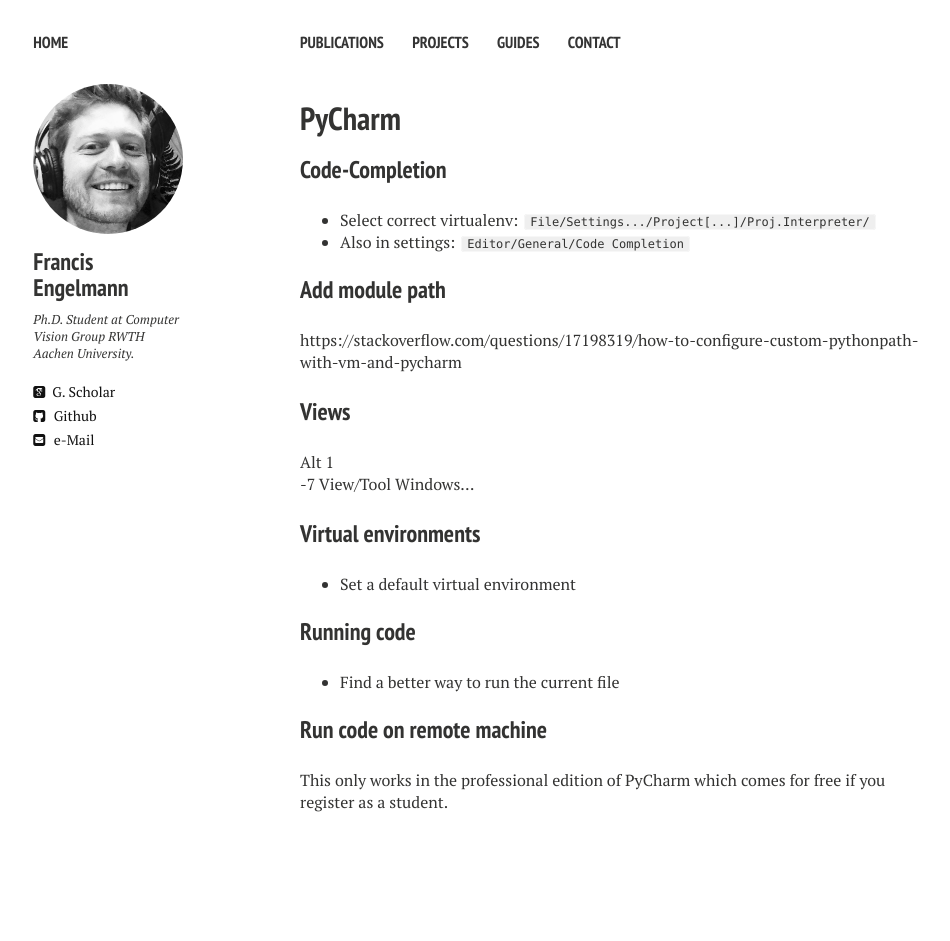
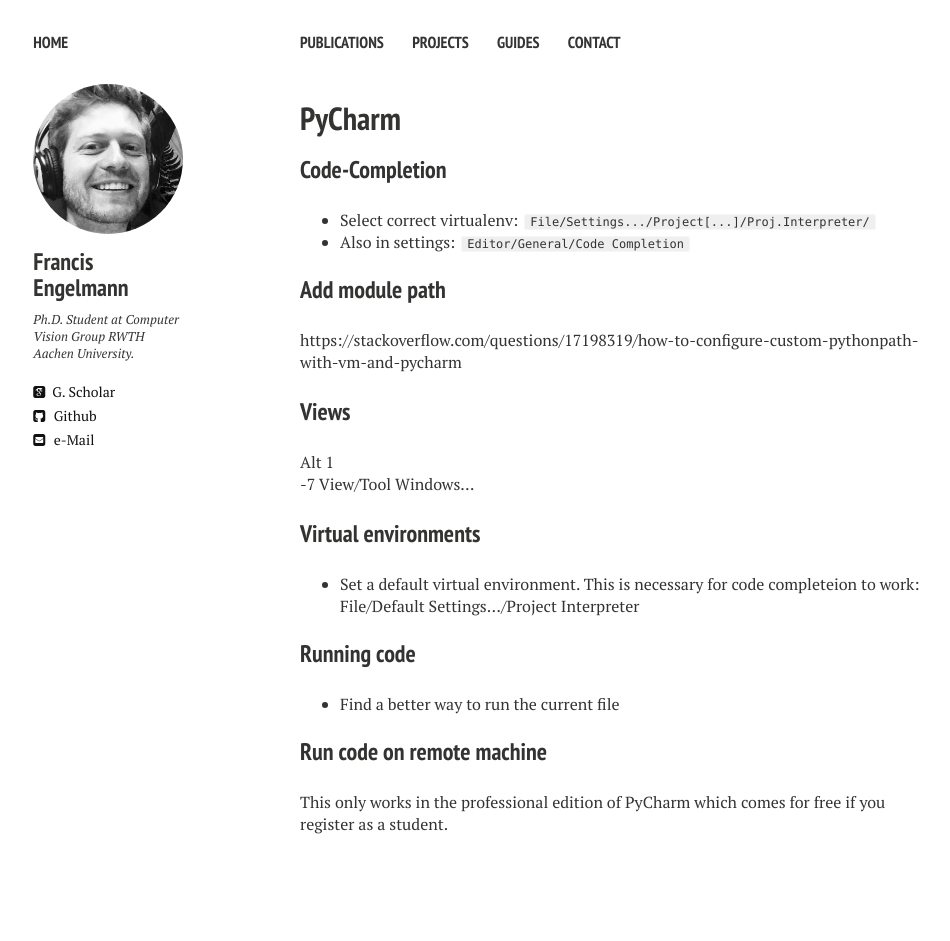
Before and after one commit to francisengelmann/francisengelmann.github.io, a Jekyll site: the page built from guides/pycharm.md, in a window 1280 px wide. Shown: the whole page, without its empty margins (20-970 px from the left). Built offline with Jekyll 4.4.1, drawn with Linux system fonts in a browser that asks for light colours; nearby versions of some CDN libraries; before the commit the page ends 919 px from its top, so only the background shows below that.

Commit message:
Update pycharm.md

```diff
--- a/guides/pycharm.md
+++ b/guides/pycharm.md
@@ -18,7 +18,8 @@
 View/Tool Windows...
 
 ### Virtual environments
-* Set a default virtual environment
+* Set a default virtual environment. This is necessary for code completeion to work:
+File/Default Settings.../Project Interpreter
 
 ### Running code
 * Find a better way to run the current file
```
